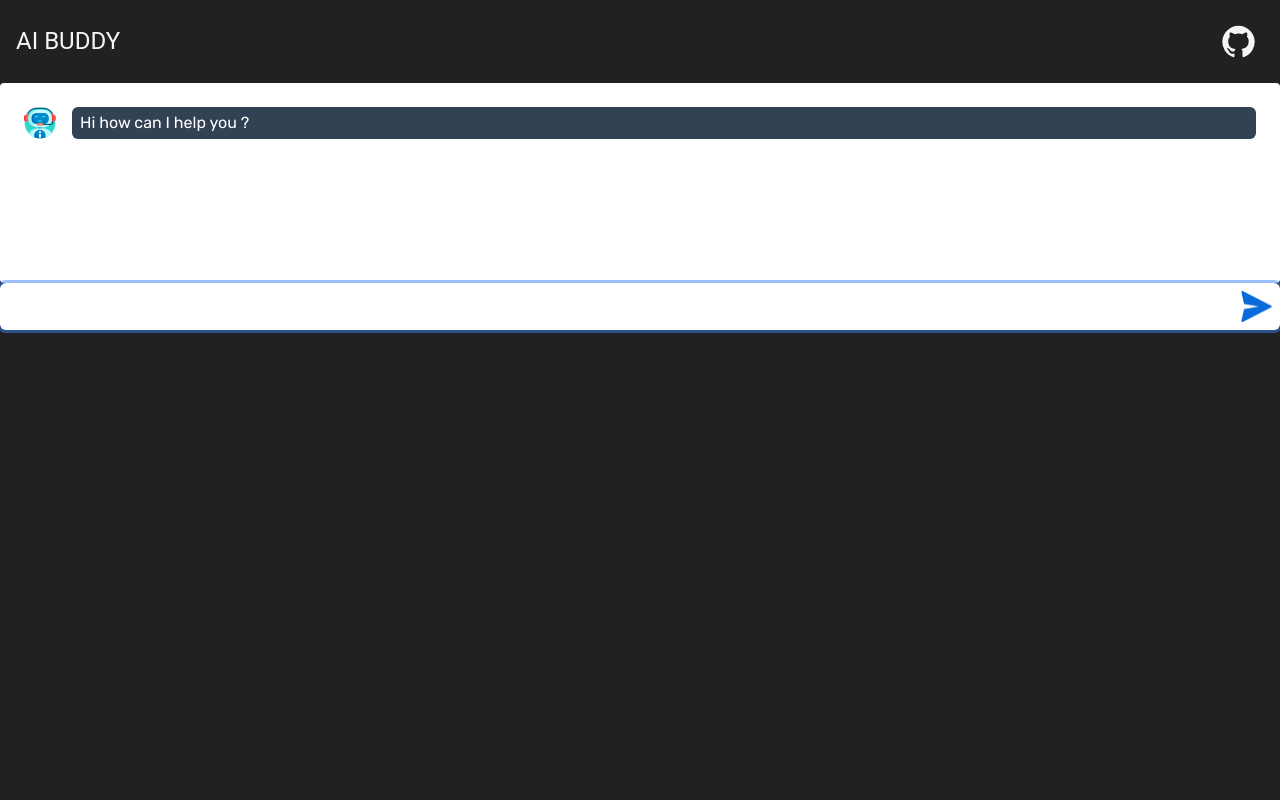
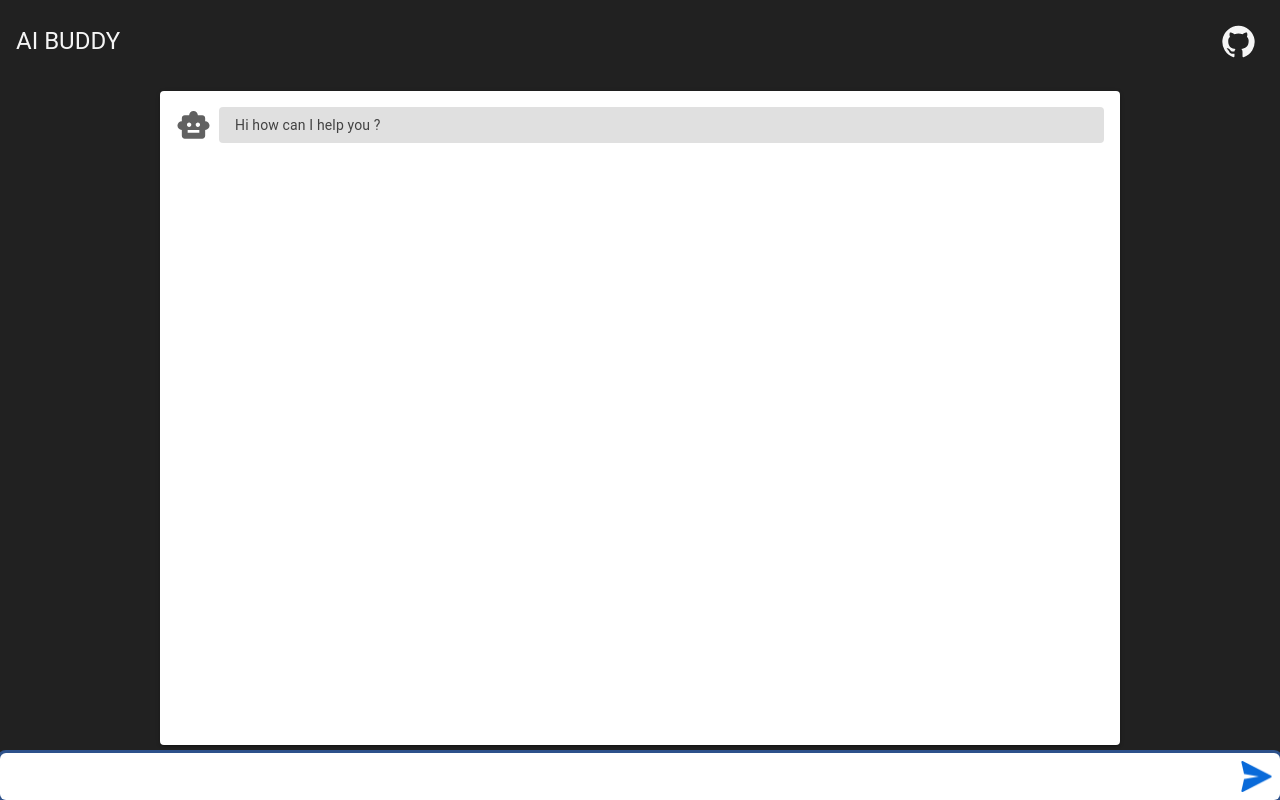
Before and after one commit to saurabhmehta1601/chat-buddy-react-website, a React (Vite) app: page / in a window 1280 px wide. Built offline with nearby package versions, Linux system fonts and the light colour scheme.

Commit message:
migrate to MUI

```diff
--- a/src/App.tsx
+++ b/src/App.tsx
@@ -4,8 +4,7 @@ import Header from "./components/Header"
 import PromptSubmitForm from "./components/PromptSubmitForm"
 import axios from "axios"
 import uuid from "react-uuid"
-import Box from "@mui/material/Box"
-import { colors } from "@mui/material"
+import { Box, Paper, colors } from "@mui/material"
 
 interface IMessage {
   id: string
@@ -51,7 +50,7 @@ function App() {
 
   }
   return (
-    <Box sx={{ height: "100vh", bgcolor: colors.grey['900'], color: colors.grey['100'] }}>
+    <Box sx={{ height: "100vh", display: "flex", flexDirection: "column", bgcolor: colors.grey['900'], color: colors.grey['100'] }}>
       <Header />
       <ChatSection messages={messages} />
       <PromptSubmitForm
--- a/src/components/ChatSection.tsx
+++ b/src/components/ChatSection.tsx
@@ -1,6 +1,6 @@
 import { useEffect, useRef } from 'react'
 import Message from './Message'
-import { Paper } from '@mui/material'
+import { Box, Paper, colors } from '@mui/material'
 
 interface IMessage {
     id: string
@@ -25,11 +25,8 @@ const ChatSection = ({ messages }: IProps) => {
         }
     }, [messages])
     return (
-        <Paper elevation={2}>
-            <div
-                ref={chatSectionRef}
-                className="min-h-[200px] p-4 text-white flex-1  flex flex-col gap-y-2 "
-            >
+        <Paper elevation={2} sx={{ width: "min(90vw, 960px)", height: "100%", margin: "0.5em auto" }}>
+            <Box ref={chatSectionRef} m={2}>
                 {messages.map(message => (
                     <Message
                         key={message.id}
@@ -38,8 +35,7 @@ const ChatSection = ({ messages }: IProps) => {
                         loading={message.loading}
                     />
                 ))}
-            </div>
-
+            </Box>
         </Paper>
     )
 }
--- a/src/components/Message.tsx
+++ b/src/components/Message.tsx
@@ -1,7 +1,9 @@
-import React, { ComponentPropsWithoutRef, useEffect, useState } from 'react'
+import { ComponentPropsWithoutRef, useState } from 'react'
 import ReactLoading from 'react-loading';
 import { useInterval } from "usehooks-ts"
-
+import { Box, colors, Typography } from "@mui/material"
+import SmartToyIcon from '@mui/icons-material/SmartToy';
+import Person4Icon from '@mui/icons-material/Person4';
 type propTypes = ComponentPropsWithoutRef<"header"> & { text: string, sender: "bot" | "user", loading: boolean }
 
 const Message = (props: propTypes) => {
@@ -15,34 +17,38 @@ const Message = (props: propTypes) => {
         setRenderedText(text => text + props.text[cursor])
         setCursor(cursor => cursor + 1)
     }, cursor >= props.text.length || props.loading || props.sender !== "bot" ? null : 40)
-
     return (
-        <article className='flex items-start gap-x-4 p-2 rounded-md'>
-            <img
-                width={32} height={32}
-                src={props.sender === "bot" ? "/assets/bot.png" : "/assets/user.png"}
-            />
-            <div
-                className={" rounded-sm flex-1 "}>
+        <Box sx={{ display: "flex", alignItems: "start", columnGap: 1 }}>
+            <Box sx={{ position: "relative", top: 1, color: props.sender === "bot" ? colors.grey['700'] : colors.blue['800'] }}>
+                {props.sender === "bot" ? <SmartToyIcon fontSize='large' /> : <Person4Icon fontSize='large' />}
+            </Box>
+            <Box flex={1}>
                 {props.loading ?
-                    <div className='relative'>
+                    <Box className='relative'>
                         <ReactLoading
                             type={"bubbles"}
-                            color={"#94a3b8"}
+                            color={colors.grey['300']}
                             height={32}
                             className="self-center relative -top-3"
                         />
-                    </div> :
-                    <p style={{ whiteSpace: 'pre-line' }}
-                        className={`
-                    py-1 px-2  rounded-md ${props.sender === "bot" ? "bg-slate-700" : "bg-blue-700"} `
-                        }
+                    </Box> :
+                    <Typography
+                        variant='body2'
+                        sx={{
+                            whiteSpace: 'pre-line',
+                            color: props.sender === "bot" ? colors.grey['800'] : colors.grey['300'],
+                            bgcolor: props.sender === "bot" ?
+                                colors.grey['300'] : colors.blue['600'],
+                            borderRadius: 1,
+                            paddingInline: 2,
+                            paddingBlock: 1
+                        }}
                     >
                         {props.sender === "bot" ? renderedText : props.text}
-                    </p>
+                    </Typography>
                 }
-            </div>
-        </article >
+            </Box>
+        </Box>
     )
 }
 
```
